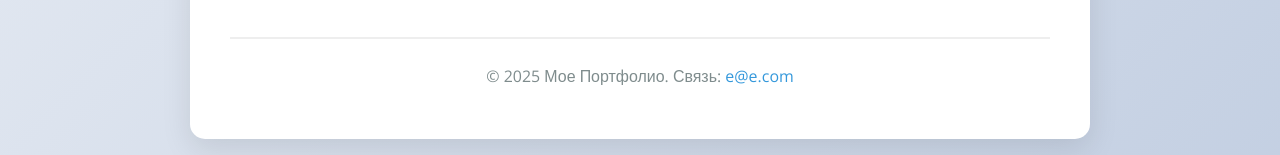
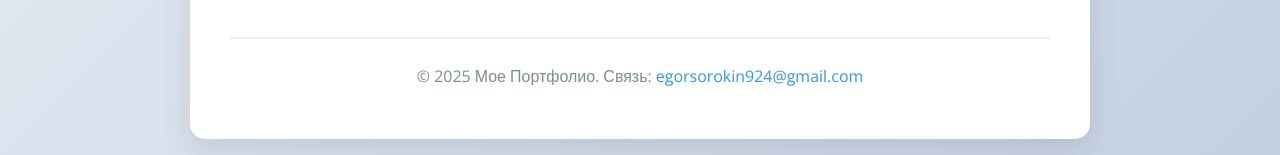
Before and after one commit to KCHAUUU/LRWT7, a plain HTML site: page index.html in a window 1280 px wide. Shown: the part 1119-1274 px from the top of the page. Drawn offline with nearby package versions, Linux system fonts and the light colour scheme.

Commit message:
index.html

```diff
--- a/index.html
+++ b/index.html
@@ -44,7 +44,7 @@
         </section>
 
         <footer>
-            <p>© 2025 Мое Портфолио. Связь: <a href="mailto:example@example.com">e@e.com</a></p>
+            <p>© 2025 Мое Портфолио. Связь: <a href="mailto:egorsorokin924@gmail.com">egorsorokin924@gmail.com</a></p>
         </footer>
     </div>
 </body>
```
